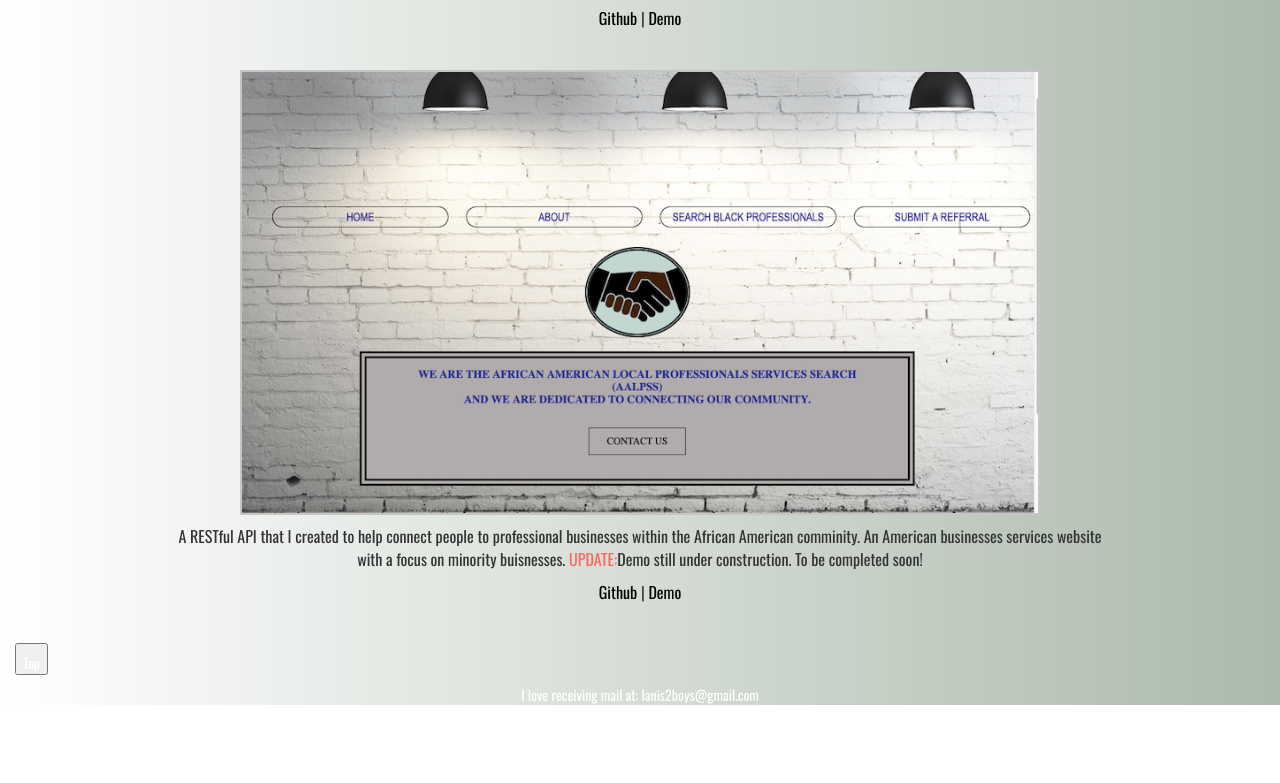
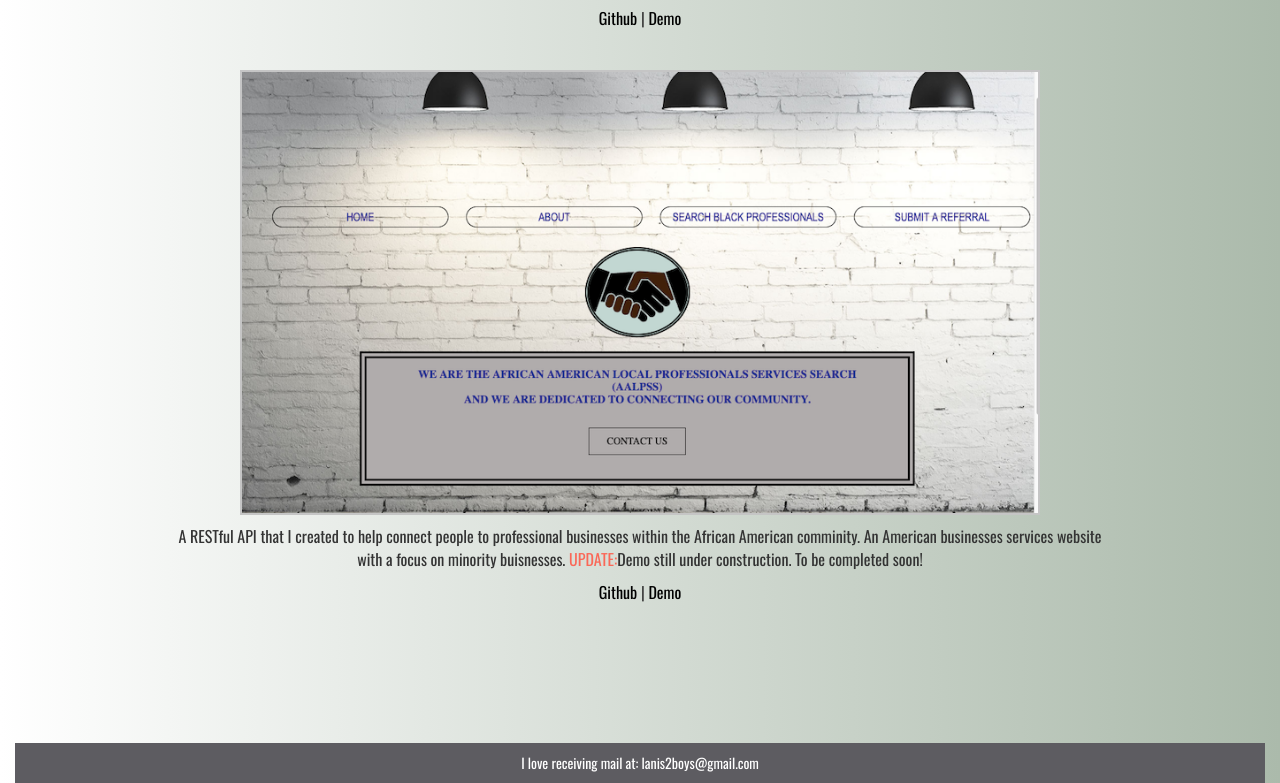
Before and after one commit to MelitaClark/Portfolio-Of-Melita-Clark, a website: page index.html in a window 1280 px wide. Shown: the part 2322-3105 px from the top of the page. Before the commit the page ends 3027 px from the top, so only its background shows below. Drawn offline with nearby package versions, Linux system fonts and the light colour scheme; files whose address does not match are found by name.

Commit message:
deleted back to top button

```diff
--- a/index.html
+++ b/index.html
@@ -99,7 +99,7 @@
 
 
 
-    <button onclick="topFunction()" class="center" id="myBtn" title="Go to top"target="_blank">Top</button>
+
 
     <script type="text/javascript" src="https://cdnjs.cloudflare.com/ajax/libs/jquery/3.1.0/jquery.min.js"></script>
     <script src="https://maxcdn.bootstrapcdn.com/bootstrap/3.3.7/js/bootstrap.min.js"></script>
--- a/styles.css
+++ b/styles.css
@@ -57,7 +57,9 @@ nav div ul li:hover {
 #myBtn:hover{
   color: black,
 }
-#myBtn
+#myBtn{
+  cursor: pointer;
+}
 #footer {background-color:#5D5C61; width: 100%; height: 40px; padding: 0px; margin-top: 100px;}
 
 .smallerText{font-size: 0.75em; margin-top: 5px;}
```
Also changed, not shown: script.js (line endings or trailing spaces).
